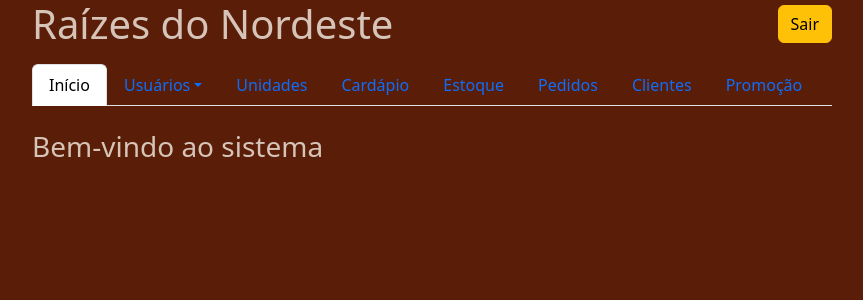
After one commit to marcos-erbas-jr/northeastern-roots, a FastAPI app: template app/templates/painel.html in a window 1280 px wide. The commit adds this page. Shown: the top 300 px of the page, without its empty margins (208-1071 px from the left). Run offline with FastAPI, Linux system fonts and the light colour scheme; the template is opened without the code that fills it, so the values that code supplies are empty.

Commit message:
Criado painel de usuário, aperfeiçoamento do login e logout

```diff
--- a/app/main.py
+++ b/app/main.py
@@ -2,6 +2,7 @@ from fastapi import FastAPI
 from fastapi.staticfiles import StaticFiles
 from app.api.routes import auth
 from app.api.routes import home
+from app.api.routes import painel
 
 app = FastAPI()
 
@@ -9,3 +10,4 @@ app.mount("/static", StaticFiles(directory="app/static"), name="static")
 
 app.include_router(home.router)
 app.include_router(auth.router)
+app.include_router(painel.router)
--- a/app/static/css/estilo.css
+++ b/app/static/css/estilo.css
@@ -2,6 +2,6 @@ body{
     background-color: rgb(90, 29, 7);
 }
 
-h1{
+h1, h3, p{
     color: rgb(214, 196, 184);
 }
--- a/app/templates/index.html
+++ b/app/templates/index.html
@@ -15,7 +15,7 @@
 
             <h1 class="m-0">Raízes do Nordeste</h1>
 
-            <a href="/login" class="btn btn-warning">Login</a>
+            <a href="/login" class="btn btn-warning">Entrar</a>
 
           </div>
 
--- /dev/null
+++ b/app/templates/painel.html
@@ -0,0 +1,76 @@
+<!DOCTYPE html>
+<html lang="pt-br">
+      <head>
+        <meta charset="UTF-8">
+        <title>Painel</title>
+        <link href="https://cdn.jsdelivr.net/npm/bootstrap@5.3.0/dist/css/bootstrap.min.css" rel="stylesheet">
+        <link rel="stylesheet" href="/static/css/estilo.css">
+
+
+      </head>
+    <body>
+      <div class="d-flex flex-column align-items-center">
+        <div style="width: 800px;">
+          <div class="d-flex justify-content-between align-items-center mb-3">
+
+            <h1 class="m-0">Raízes do Nordeste</h1>
+
+            <a href="/logout" class="btn btn-warning">Sair</a>
+
+          </div>
+
+            <ul class="nav nav-tabs">
+                <li class="nav-item">
+                    <a class="nav-link active" data-bs-toggle="tab" href="#inicio">Início</a>
+                </li>
+                <li class="nav-item dropdown">
+                    <a class="nav-link dropdown-toggle" data-bs-toggle="dropdown" href="#" role="button" aria-haspopup="true" aria-expanded="false">Usuários</a>
+                    <ul class="dropdown-menu">
+                        <li><a class="dropdown-item" href="#">Registrar</a></li>
+                        <li><a class="dropdown-item" href="#">Editar</a></li>
+                        <li><a class="dropdown-item" href="#">Excluir</a></li>
+                    </ul>
+                </li>
+                <li class="nav-item">
+                    <a class="nav-link" href="#">Unidades</a>
+                </li>
+                <li class="nav-item">
+                    <a class="nav-link" href="#">Cardápio</a>
+                </li>
+                <li class="nav-item">
+                    <a class="nav-link" href="#">Estoque</a>
+                </li>
+                <li class="nav-item">
+                    <a class="nav-link" data-bs-toggle="tab" href="#pedidos">Pedidos</a>
+                </li>
+                <li class="nav-item">
+                    <a class="nav-link" href="#">Clientes</a>
+                </li>
+                <li class="nav-item">
+                    <a class="nav-link" href="#">Promoção</a>
+                </li>
+            </ul>
+
+            <div class="tab-content mt-4">
+
+        <div class="tab-content mt-4">
+
+            <div class="tab-pane fade show active" id="inicio">
+                <h3>Bem-vindo ao sistema</h3>
+            </div>
+
+            <div class="tab-pane fade" id="pedidos">
+                <h3>Área de pedidos</h3>
+            </div>
+
+        </div>
+
+        </div>
+
+
+
+      </div>
+
+      <script src="https://cdn.jsdelivr.net/npm/bootstrap@5.3.0/dist/js/bootstrap.bundle.min.js"></script>
+    </body>
+</html>
```
Also changed, not shown: app/api/routes/auth.py (+15 -3 lines), app/api/routes/painel.py (added, +16 -0 lines).
